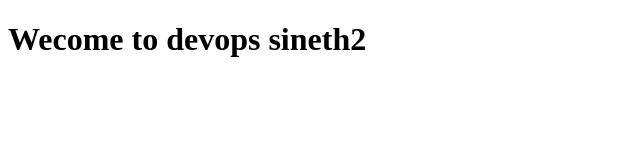
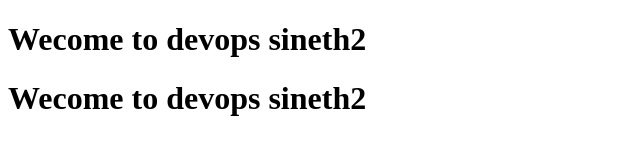
Before and after one commit to sinethV/project-devops, a plain HTML site: page index.html in a window 1280 px wide. Shown: the whole page, without its empty margins (0-640 px from the left). Drawn offline with Linux system fonts and the light colour scheme.

Commit message:
update new

```diff
--- a/index.html
+++ b/index.html
@@ -7,5 +7,6 @@
 </head>
 <body>
     <h1>Wecome to devops sineth2 </h1>
+<h1>Wecome to devops sineth2</h1>
 </body>
 </html>
```
